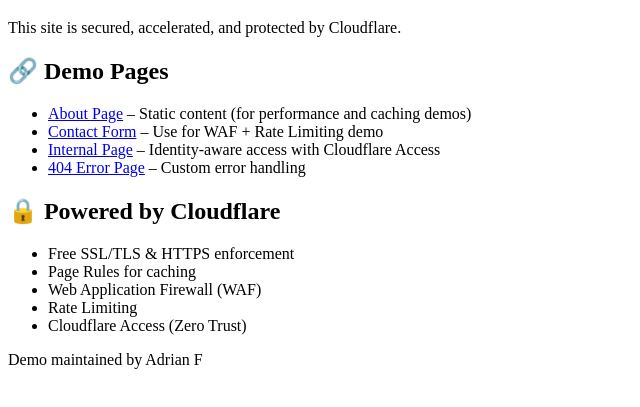
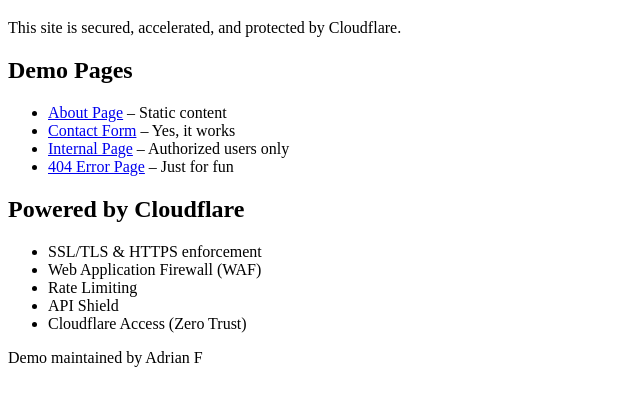
Before and after one commit to AdrianJFernandez/subtleoptions-site, a plain HTML site: page index.html in a window 1280 px wide. Shown: the part 61-468 px from the top of the page, without its empty margins (0-640 px from the left). Drawn offline with Linux system fonts and the light colour scheme.

Commit message:
Update index.html

```diff
--- a/index.html
+++ b/index.html
@@ -3,26 +3,26 @@
 <head>
   <meta charset="UTF-8" />
   <meta name="viewport" content="width=device-width, initial-scale=1.0"/>
-  <title>Welcome to Subtle Options</title>
+  <title>Adrian's Site: TLS'd & Blessed</title>
 </head>
 <body>
   <h1>Welcome to Adrian's Demo Site</h1>
   <p>This site is secured, accelerated, and protected by Cloudflare.</p>
 
-  <h2>🔗 Demo Pages</h2>
+  <h2>Demo Pages</h2>
   <ul>
-    <li><a href="about.html">About Page</a> – Static content (for performance and caching demos)</li>
-    <li><a href="contact.html">Contact Form</a> – Use for WAF + Rate Limiting demo</li>
-    <li><a href="internal.html">Internal Page</a> – Identity-aware access with Cloudflare Access</li>
-    <li><a href="404.html">404 Error Page</a> – Custom error handling</li>
+    <li><a href="about.html">About Page</a> – Static content</li>
+    <li><a href="contact.html">Contact Form</a> – Yes, it works</li>
+    <li><a href="internal.html">Internal Page</a> – Authorized users only</li>
+    <li><a href="404.html">404 Error Page</a> – Just for fun</li>
   </ul>
 
-  <h2>🔒 Powered by Cloudflare</h2>
+  <h2>Powered by Cloudflare</h2>
   <ul>
-    <li>Free SSL/TLS & HTTPS enforcement</li>
-    <li>Page Rules for caching</li>
+    <li>SSL/TLS & HTTPS enforcement</li>
     <li>Web Application Firewall (WAF)</li>
     <li>Rate Limiting</li>
+    <li>API Shield</li>
     <li>Cloudflare Access (Zero Trust)</li>
   </ul>
 
```
